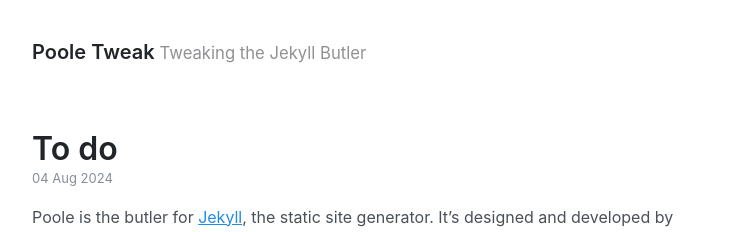
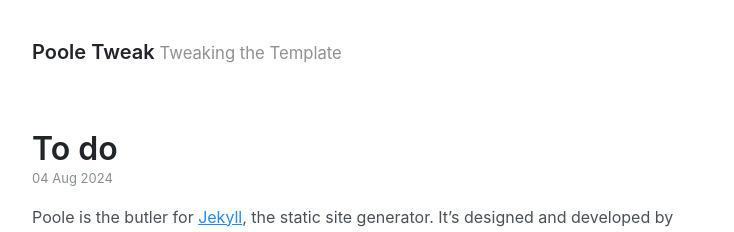
Before and after one commit to akmolteni/gp, a Jekyll site: the page built from index.html, in a window 1280 px wide. Shown: the top 232 px of the page, without its empty margins (272-1006 px from the left). Built offline with Jekyll 4.4.1, drawn with Linux system fonts in a browser that asks for light colours; the list of posts is cut into pages by our own code.

```diff
--- a/_config.yml
+++ b/_config.yml
@@ -1,7 +1,7 @@
 # Setup
 title: Poole Tweak
-tagline: Tweaking the Jekyll Butler
-url: https://getpoole.com
+tagline: Tweaking the Template
+url: https://akmolteni.github.io/gp
 paginate: 1
 baseurl: ""
 permalink: pretty
@@ -28,10 +28,10 @@ sass:
 # ga_analytics: UA-000000-0
 
 # Specify the author for blog posts
-# author:
-#  name: John Doe
-#  url: https://www.example.com
-#  email: jd@example.com
+author:
+    name: AK Molteni
+    url: https://github.com/akmolteni/gp
+    email: example@example.com
 
 # Custom vars
 version: 2024.08.04
```
